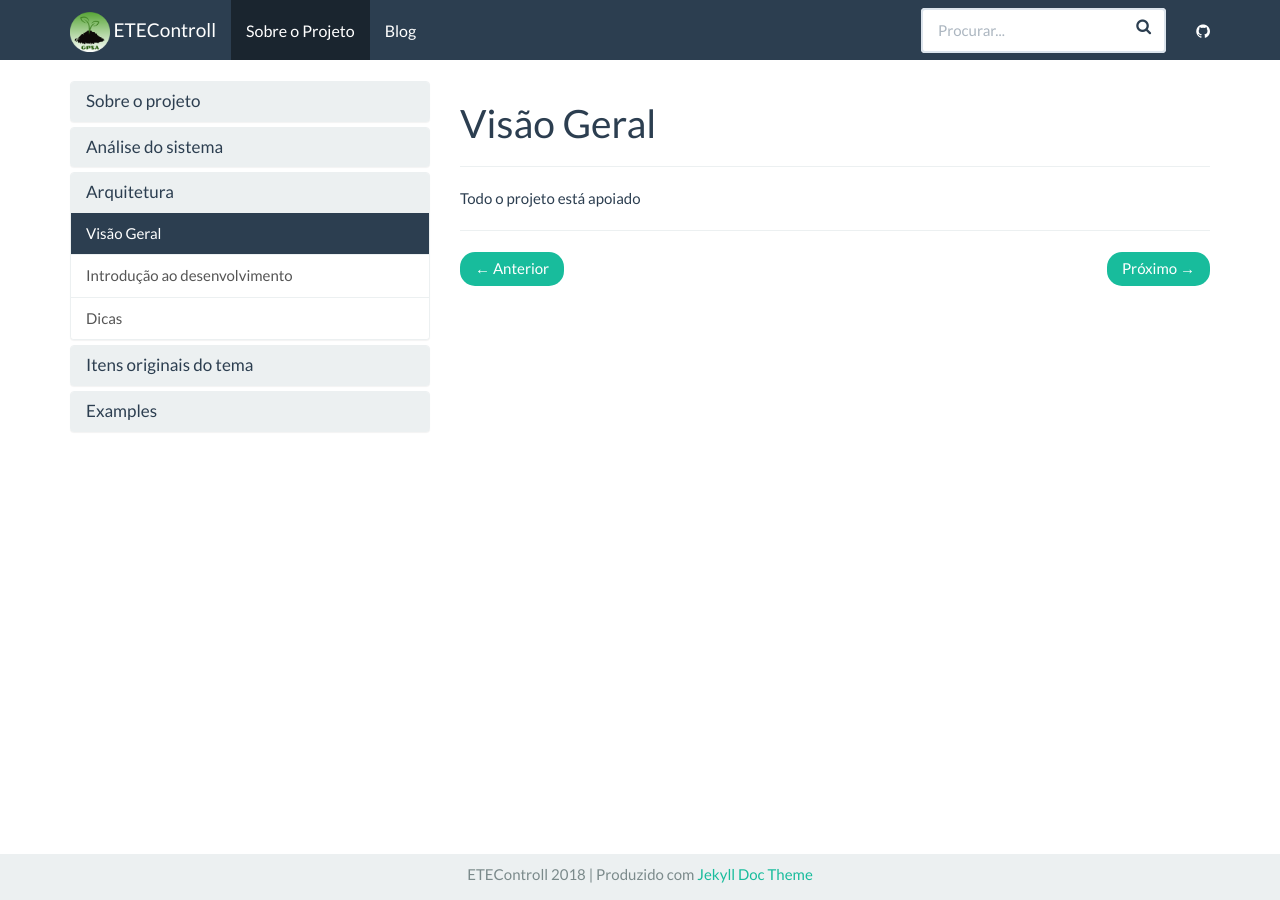
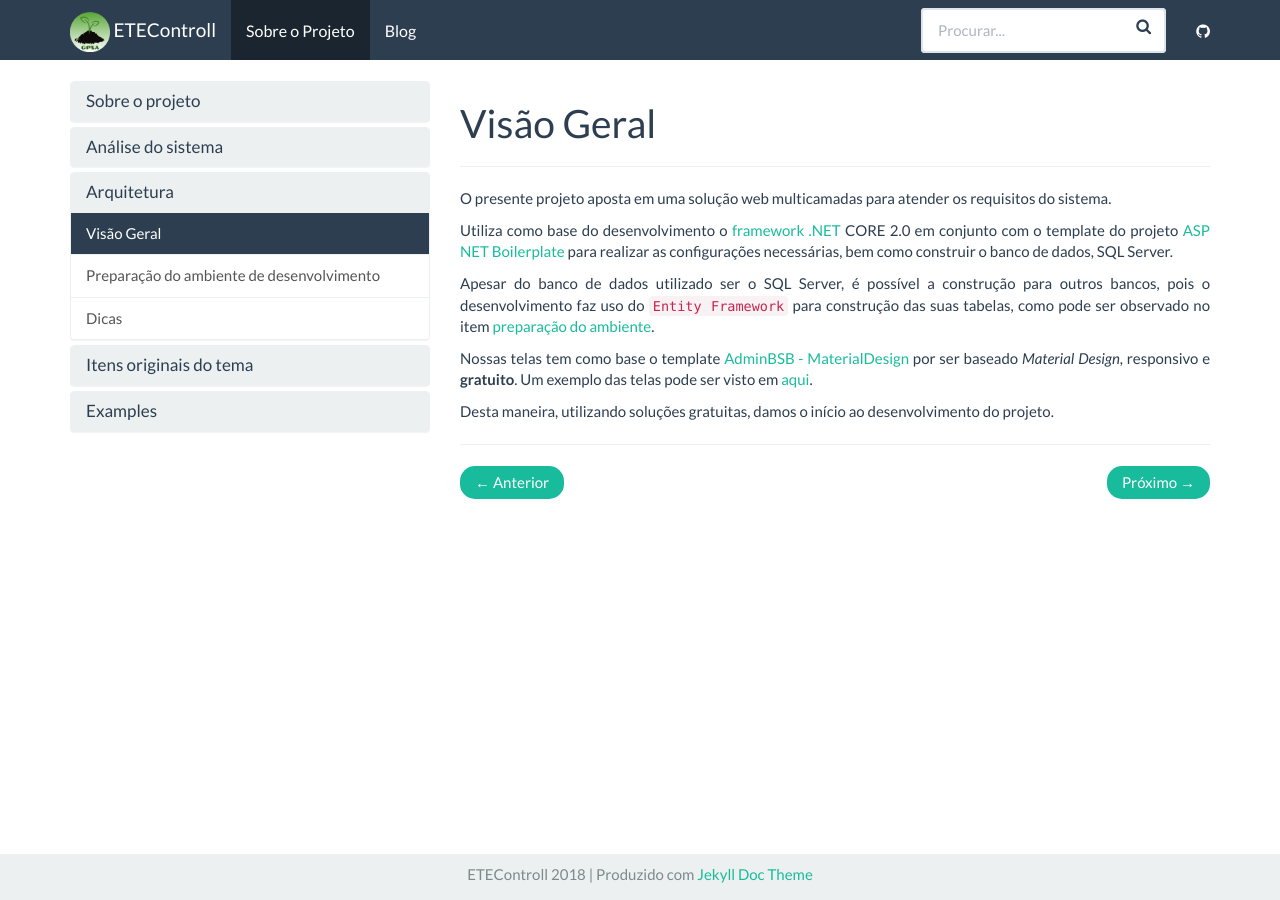
Before and after one commit to frchico/ETEControll_Site_Fontes, a Jekyll site: the page built from _docs/arquitetura/visao_geral.md, in a window 1280 px wide. Built offline with Jekyll 4.4.1, drawn with Linux system fonts in a browser that asks for light colours.

Commit message:
- Praparação do ambiente

```diff
--- a/_config.yml
+++ b/_config.yml
@@ -1,5 +1,6 @@
+nomesistema: &nome_sistema ETEControll
 # Site settings
-title: ETEControll
+title: *nome_sistema
 email: gsaneamentoambiental@gmail.com
 description: >
   Site da ferramenta ETEControll utilizada para auxiliar o processo em Estações de Tratamento de Efluentes.
--- a/_data/docs.yml
+++ b/_data/docs.yml
@@ -10,6 +10,8 @@
 
 - title: Análise do sistema
   docs:
+  - documentacao/ete
+  - documentacao/parametros
   - documentacao/permissoes
   - material_apoio
 
--- a/_docs/arquitetura/visao_geral.md
+++ b/_docs/arquitetura/visao_geral.md
@@ -3,6 +3,14 @@
 permalink: /docs/visao_geral/
 ---
 
-Todo o projeto está apoiado
+O presente projeto aposta em uma solução web multicamadas para atender os requisitos do sistema.
+
+Utiliza como base do desenvolvimento o [framework .NET]{: target="_blank"} CORE 2.0 em conjunto com o template do projeto  [ASP NET Boilerplate]{: target="_blank"} para realizar as configurações necessárias, bem como construir o banco de dados, SQL Server.
+
+Apesar do banco de dados utilizado ser o SQL Server, é possível a construção para outros bancos, pois o desenvolvimento faz uso do `Entity Framework` para construção das suas tabelas, como pode ser observado no item [preparação do ambiente][preparacao_do_ambiente].
+
+Nossas telas tem como base o template [AdminBSB - MaterialDesign][AdminBSB]{: target="_blank"} por ser baseado *Material Design*, responsivo e **gratuito**. Um exemplo das telas pode ser visto em [aqui][AdminBSB_sample]{: target="_blank"}.
+
+Desta maneira, utilizando soluções gratuitas, damos o início ao desenvolvimento do projeto.
 
 {% include /siglas_links.md %}
--- a/_includes/links.md
+++ b/_includes/links.md
@@ -1,4 +1,11 @@
 [ifs]: http://www.ifs.edu.br
 [GoogleDocs]: https://www.google.com/forms/about/
-[nosso repositorio]: "https://github.com/tomjoht/documentation-theme-jekyll"
-[source tree]: "https://www.sourcetreeapp.com/"
+[nosso repositório]: {{ site.git_address }}
+[source tree]: https://www.sourcetreeapp.com/
+[Visual Studio 2017]: https://www.visualstudio.com/downloads/
+[Visual Studio Code]: https://www.visualstudio.com/downloads/
+[ASP NET Boilerplate]: https://www.aspnetboilerplate.com
+[preparacao_do_ambiente]: {{ "/docs/arquitetura/preparacao_ambiente/" |  prepend: site.baseurl }}
+[framework .NET]: https://pt.wikipedia.org/wiki/Microsoft_.NET
+[AdminBSB]: https://github.com/gurayyarar/AdminBSBMaterialDesign
+[AdminBSB_sample]:https://gurayyarar.github.io/AdminBSBMaterialDesign/
```
Also changed, not shown: _docs/arquitetura/preparacao_ambiente.md (+29 -15 lines).
